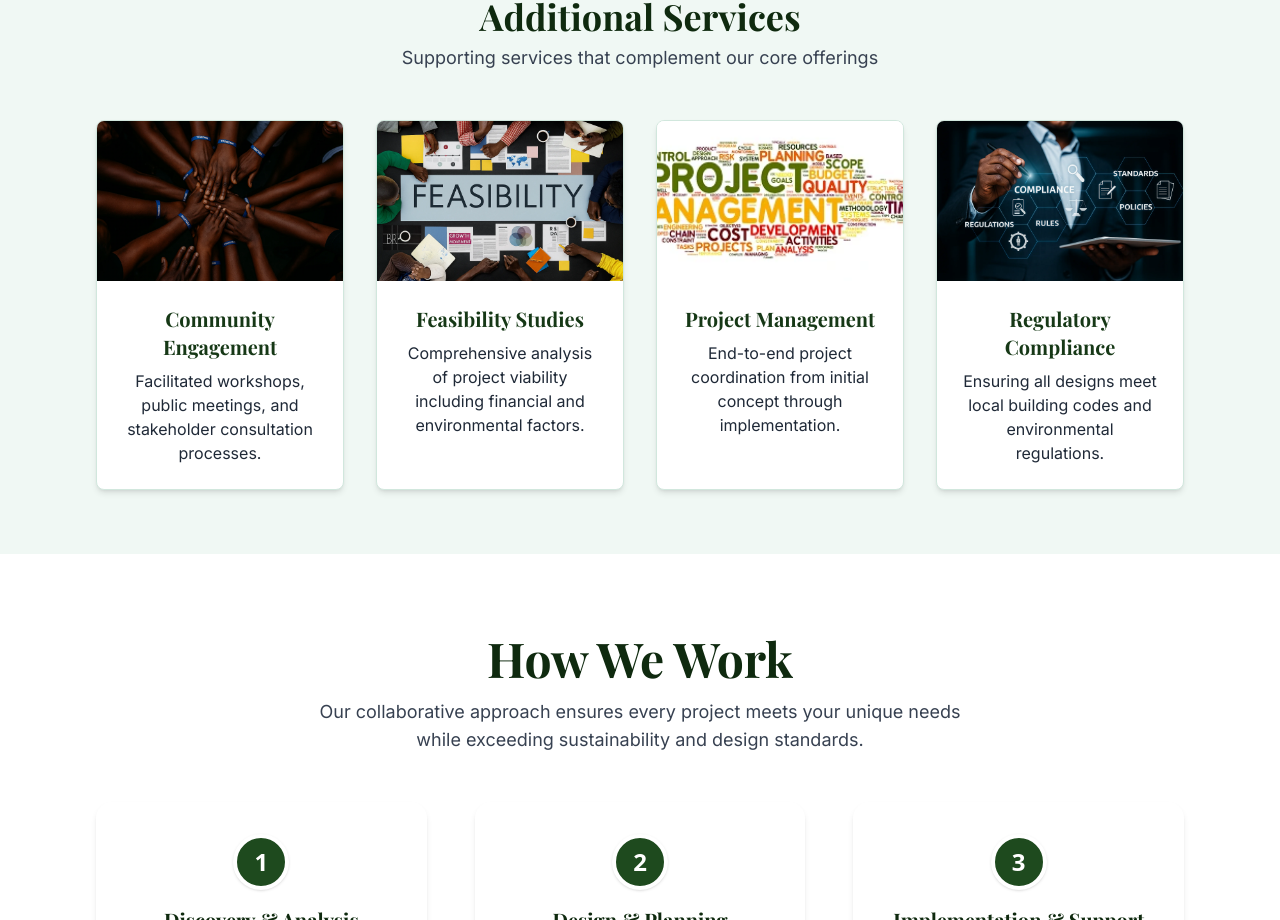
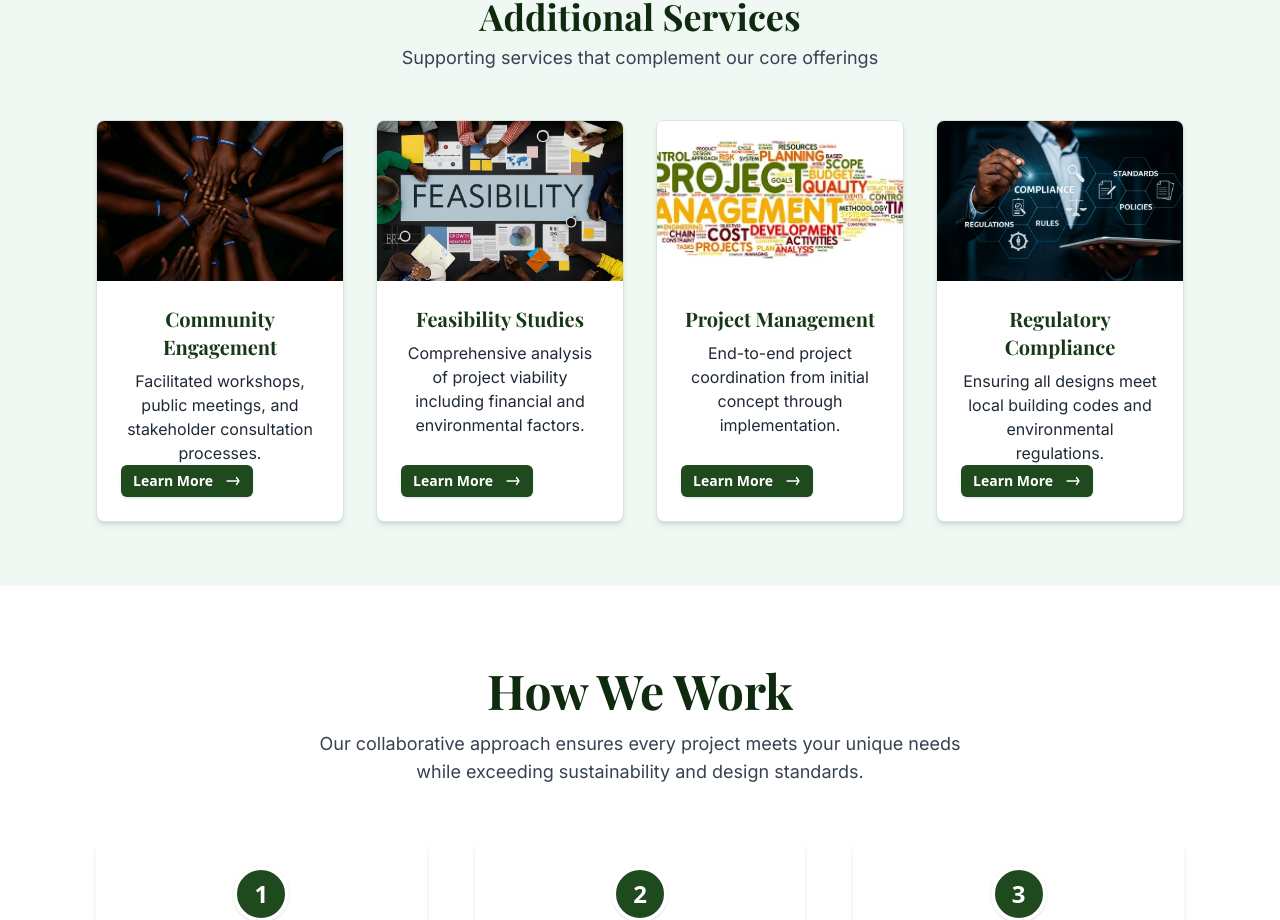
Before and after one commit to codewithctf/slm-planning-design, a React (Vite) app: page /services in a window 1280 px wide. Shown: the part 2100-3020 px from the top of the page. Built offline with nearby package versions, Linux system fonts and the light colour scheme.

Commit message:
Add images to additional services cards and make Learn More button small, bottom left of each card

```diff
--- a/src/pages/Services.tsx
+++ b/src/pages/Services.tsx
@@ -286,13 +286,23 @@ const Services = () => {
           </div>
           <div className="grid grid-cols-1 sm:grid-cols-2 md:grid-cols-4 gap-8">
             {additionalServiceCards.map((card, idx) => (
-              <div key={idx} className="bg-white rounded-lg border border-[#d1e7dd] shadow-md hover:shadow-xl transition-all duration-300 p-0 flex flex-col items-center text-center animate-fade-in-up additional-service-card overflow-hidden hover:scale-105">
+              <div key={idx} className="bg-white rounded-lg border border-[#d1e7dd] shadow-md hover:shadow-xl transition-all duration-300 p-0 flex flex-col items-center text-center animate-fade-in-up additional-service-card overflow-hidden hover:scale-105 relative">
                 <div className="w-full h-40 bg-gray-100 flex items-center justify-center overflow-hidden">
                   <img src={card.image} alt={card.title} className="w-full h-full object-cover" />
                 </div>
-                <div className="p-6 flex flex-col items-center">
+                <div className="p-6 flex flex-col items-center w-full relative flex-1">
                   <h3 className="font-playfair text-xl font-bold text-slm-green-700 mb-2">{card.title}</h3>
-                  <p className="font-inter text-gray-800">{card.description}</p>
+                  <p className="font-inter text-gray-800 mb-8">{card.description}</p>
+                  <Link
+                    to={"/services#" + card.title.toLowerCase().replace(/\s+/g, '-')}
+                    className="absolute left-6 bottom-6 flex items-center gap-2 bg-slm-green-600 hover:bg-slm-green-700 text-white font-semibold rounded-md px-3 py-1.5 text-sm transition-all duration-200 focus:outline-none focus:ring-2 focus:ring-slm-green-400 focus:ring-offset-2 shadow"
+                    style={{ width: 'auto', minWidth: 'unset', maxWidth: '160px' }}
+                  >
+                    Learn More
+                    <svg xmlns="http://www.w3.org/2000/svg" fill="none" viewBox="0 0 24 24" strokeWidth={2} stroke="currentColor" className="w-4 h-4 ml-1">
+                      <path strokeLinecap="round" strokeLinejoin="round" d="M17.25 6.75L21 12m0 0l-3.75 5.25M21 12H3" />
+                    </svg>
+                  </Link>
                 </div>
               </div>
             ))}
```
